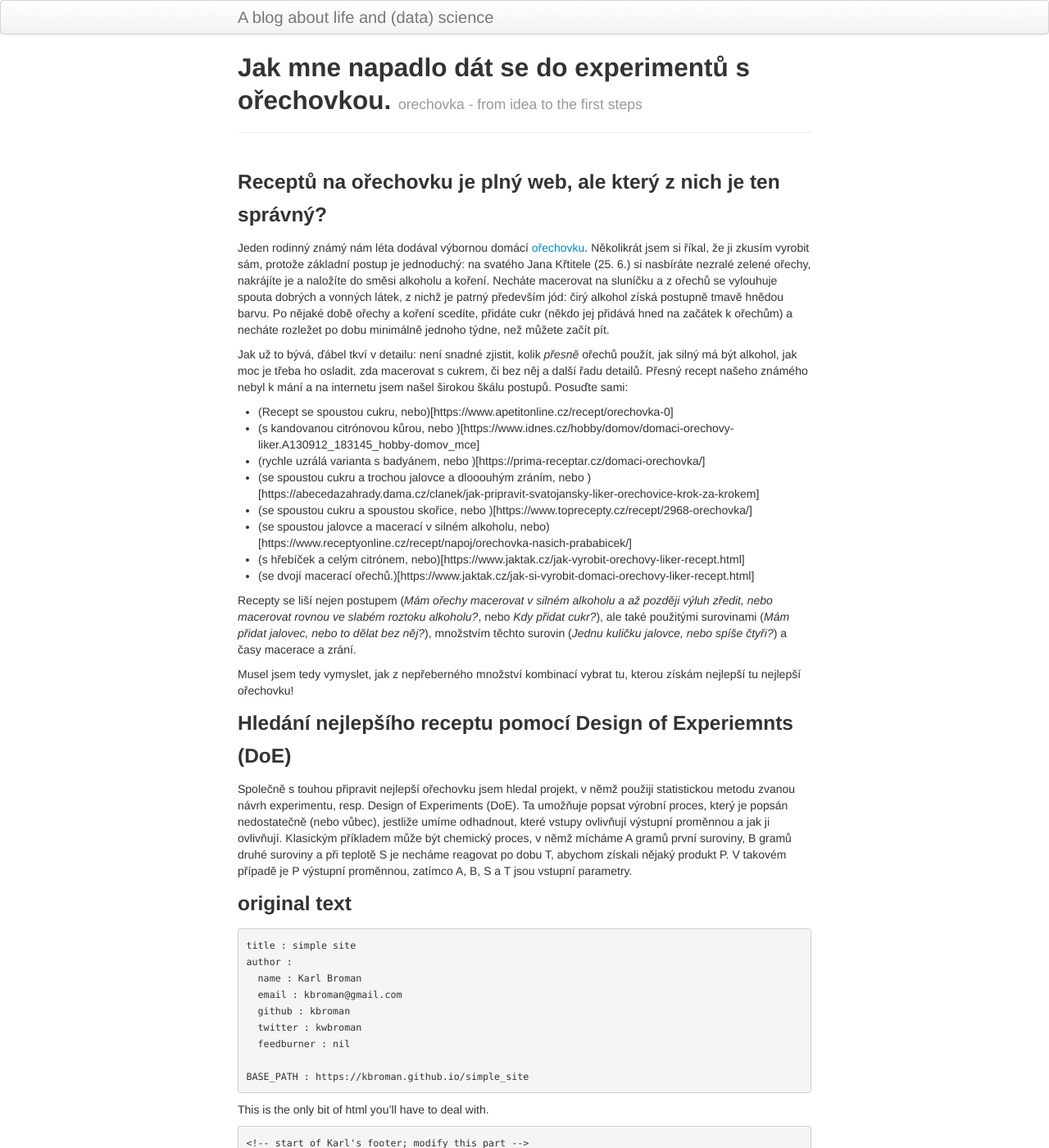
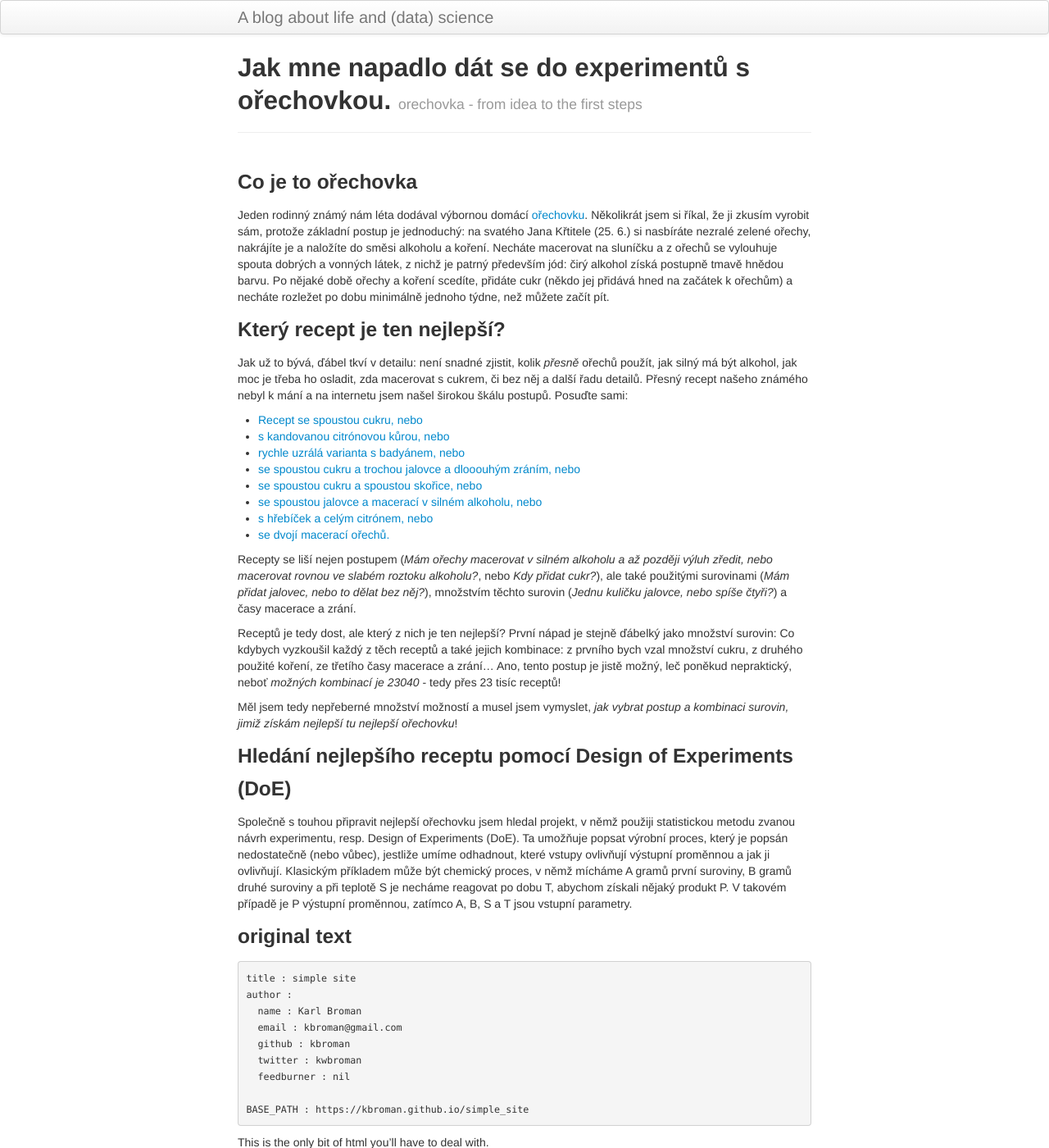
Before and after one commit to vojtech-filipec/vojtech-filipec.github.io, a Jekyll site: the page built from pages/orechovka1.md, in a window 1280 px wide and 1400 px high. Shown: the whole window at 82% size. Built offline with Jekyll 4.4.1, drawn with Linux system fonts in a browser that asks for light colours.

Commit message:
popis receptu a moznosti

```diff
--- a/pages/orechovka1.md
+++ b/pages/orechovka1.md
@@ -5,26 +5,30 @@ tagline: orechovka - from idea to the first steps
 description: Od prvního nápadu k plánu designů.
 ---
 
-### Receptů na ořechovku je plný web, ale který z nich je ten správný?
+### Co je to ořechovka
 
 Jeden rodinný známý nám léta dodával výbornou domácí [ořechovku](https://cs.wikipedia.org/wiki/O%C5%99echovka_(n%C3%A1poj)). Několikrát jsem si říkal, že ji zkusím vyrobit sám, protože základní postup je jednoduchý: na svatého Jana Křtitele (25. 6.) si nasbíráte nezralé zelené ořechy, nakrájíte je a naložíte do směsi alkoholu a koření. Necháte macerovat na sluníčku a z ořechů se vylouhuje spouta dobrých a vonných látek, z nichž je patrný především jód: čirý alkohol získá postupně tmavě hnědou barvu. Po nějaké době ořechy a koření scedíte, přidáte cukr (někdo jej přidává hned na začátek k ořechům) a necháte rozležet po dobu minimálně jednoho týdne, než můžete začít pít.
 
+### Který recept je ten nejlepší?
+
 Jak už to bývá, ďábel tkví v detailu: není snadné zjistit, kolik _přesně_ ořechů použít, jak silný má být alkohol, jak moc je třeba ho osladit, zda macerovat s cukrem, či bez něj a další řadu detailů. Přesný recept našeho známého nebyl k mání a na internetu jsem našel širokou škálu postupů. Posuďte sami:
 
-- (Recept se spoustou cukru, nebo)[https://www.apetitonline.cz/recept/orechovka-0]
-- (s kandovanou citrónovou kůrou, nebo )[https://www.idnes.cz/hobby/domov/domaci-orechovy-liker.A130912_183145_hobby-domov_mce]
-- (rychle uzrálá varianta s badyánem, nebo )[https://prima-receptar.cz/domaci-orechovka/]
-- (se spoustou cukru a trochou jalovce a dlooouhým zráním, nebo )[https://abecedazahrady.dama.cz/clanek/jak-pripravit-svatojansky-liker-orechovice-krok-za-krokem]
-- (se spoustou cukru a spoustou skořice, nebo )[https://www.toprecepty.cz/recept/2968-orechovka/]
-- (se spoustou jalovce a macerací v silném alkoholu, nebo)[https://www.receptyonline.cz/recept/napoj/orechovka-nasich-prababicek/]
-- (s hřebíček a celým citrónem, nebo)[https://www.jaktak.cz/jak-vyrobit-orechovy-liker-recept.html]
-- (se dvojí macerací ořechů.)[https://www.jaktak.cz/jak-si-vyrobit-domaci-orechovy-liker-recept.html]
+- [Recept se spoustou cukru, nebo](https://www.apetitonline.cz/recept/orechovka-0)
+- [s kandovanou citrónovou kůrou, nebo ](https://www.idnes.cz/hobby/domov/domaci-orechovy-liker.A130912_183145_hobby-domov_mce)
+- [rychle uzrálá varianta s badyánem, nebo ](https://prima-receptar.cz/domaci-orechovka/)
+- [se spoustou cukru a trochou jalovce a dlooouhým zráním, nebo ](https://abecedazahrady.dama.cz/clanek/jak-pripravit-svatojansky-liker-orechovice-krok-za-krokem)
+- [se spoustou cukru a spoustou skořice, nebo ](https://www.toprecepty.cz/recept/2968-orechovka/)
+- [se spoustou jalovce a macerací v silném alkoholu, nebo](https://www.receptyonline.cz/recept/napoj/orechovka-nasich-prababicek/)
+- [s hřebíček a celým citrónem, nebo](https://www.jaktak.cz/jak-vyrobit-orechovy-liker-recept.html)
+- [se dvojí macerací ořechů.](https://www.jaktak.cz/jak-si-vyrobit-domaci-orechovy-liker-recept.html)
 
 Recepty se liší nejen postupem (_Mám ořechy macerovat v silném alkoholu a až později výluh zředit, nebo macerovat rovnou ve slabém roztoku alkoholu?_, nebo _Kdy přidat cukr?_), ale také použitými surovinami (_Mám přidat jalovec, nebo to dělat bez něj?_), množstvím těchto surovin (_Jednu kuličku jalovce, nebo spíše čtyři?_) a časy macerace a zrání.
 
-Musel jsem tedy vymyslet, jak z nepřeberného množství kombinací vybrat tu, kterou získám nejlepší tu nejlepší ořechovku!
+Receptů je tedy dost, ale který z nich je ten nejlepší? První nápad je stejně ďábelký jako množství surovin: Co kdybych vyzkoušil každý z těch receptů a také jejich kombinace: z prvního bych vzal množství cukru, z druhého použité koření, ze třetího časy macerace a zrání... Ano, tento postup je jistě možný, leč poněkud nepraktický, neboť *možných kombinací je 23040* - tedy přes 23 tisíc receptů!
 
-### Hledání nejlepšího receptu pomocí Design of Experiemnts (DoE)
+Měl jsem tedy nepřeberné množství možností a musel jsem vymyslet, *jak vybrat postup a kombinaci surovin, jimiž získám nejlepší tu nejlepší ořechovku*!
+
+### Hledání nejlepšího receptu pomocí Design of Experiments (DoE)
 
 Společně s touhou připravit nejlepší ořechovku jsem hledal projekt, v němž použiji statistickou metodu zvanou návrh experimentu, resp. Design of Experiments (DoE). Ta umožňuje popsat výrobní proces, který je popsán nedostatečně (nebo vůbec), jestliže umíme odhadnout, které vstupy ovlivňují výstupní proměnnou a jak ji ovlivňují. Klasickým příkladem může být chemický proces, v němž mícháme A gramů první suroviny, B gramů druhé suroviny a při teplotě S je necháme reagovat po dobu T, abychom získali nějaký produkt P. V takovém případě je P výstupní proměnnou, zatímco A, B, S a T jsou vstupní parametry.
 
```
